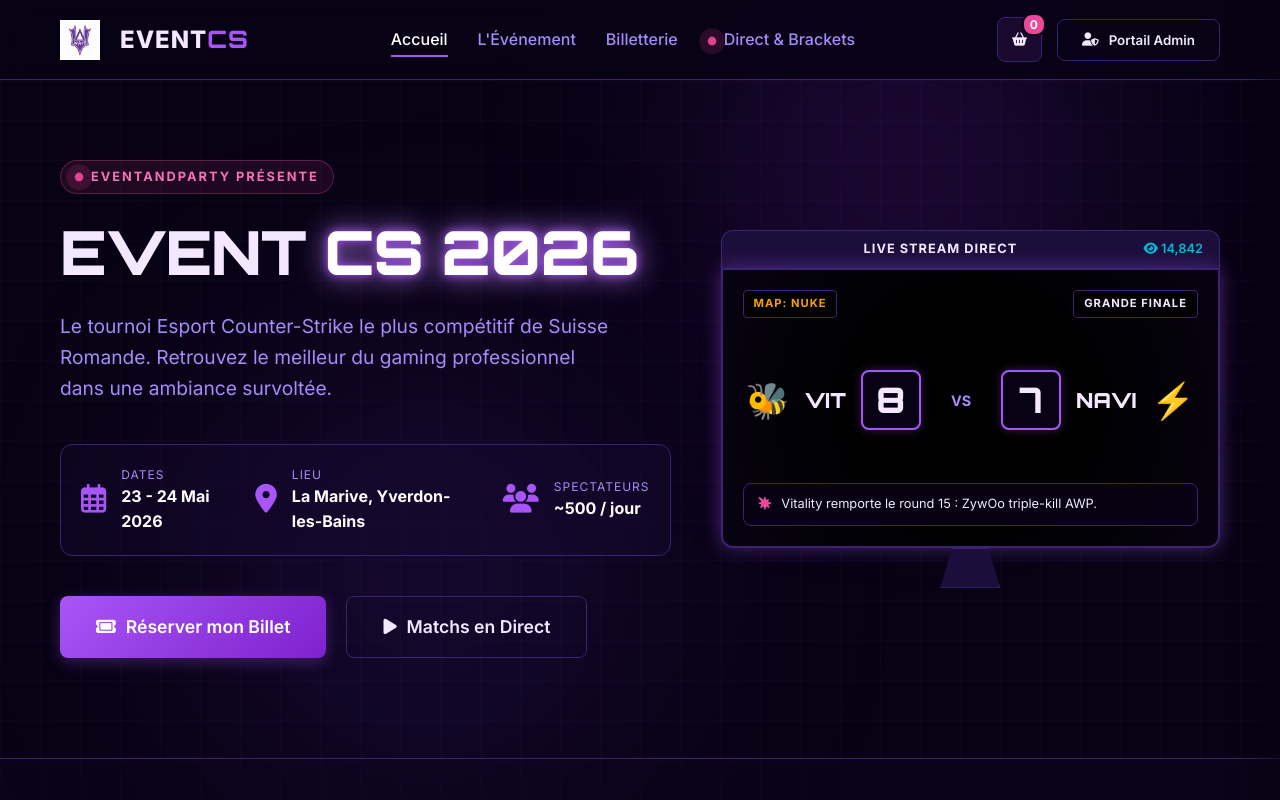
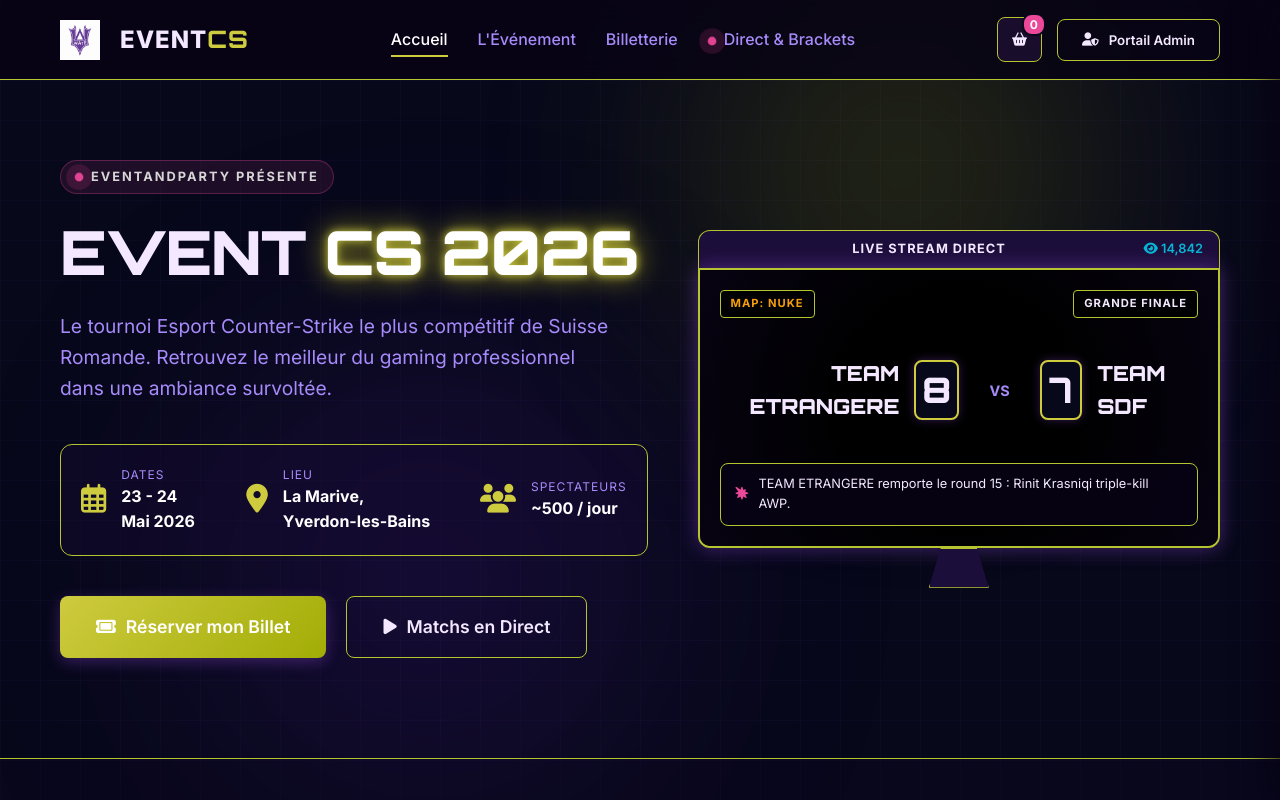
Before and after one commit to maluywortex/Projet-ICT-306-Event-Esport-CS-WATB-Esport, a website: page i306/src/frontend/index.html in a window 1280 px wide. Shown: the top 800 px of the page. Drawn offline with Linux system fonts and the light colour scheme.

Commit message:
last commit style

```diff
--- a/i306/src/frontend/index.html
+++ b/i306/src/frontend/index.html
@@ -362,21 +362,21 @@
                             <!-- Live Score overlay inside screen -->
                             <div class="live-stream-teams">
                                 <div class="stream-team text-right">
-                                    <span class="logo">🐝</span>
-                                    <span class="name">VIT</span>
+                                    <span class="logo"></span>
+                                    <span class="name">TEAM ETRANGERE</span>
                                     <span class="score score-vibrant" id="stream-score-a">8</span>
                                 </div>
                                 <div class="stream-vs">VS</div>
                                 <div class="stream-team text-left">
                                     <span class="score score-vibrant" id="stream-score-b">7</span>
-                                    <span class="name">NAVI</span>
-                                    <span class="logo">⚡</span>
+                                    <span class="name">TEAM SDF</span>
+                                    <span class="logo"></span>
                                 </div>
                             </div>
 
                             <!-- Simulated round actions overlay -->
                             <div class="stream-dynamic-ticker" id="stream-dynamic-ticker">
-                                <i class="fa-solid fa-burst"></i> Vitality remporte le round 15 : ZywOo triple-kill AWP.
+                                <i class="fa-solid fa-burst"></i> TEAM ETRANGERE remporte le round 15 : Rinit Krasniqi triple-kill AWP.
                             </div>
                         </div>
                         <div class="monitor-stand"></div>
--- a/i306/src/frontend/styles.css
+++ b/i306/src/frontend/styles.css
@@ -6,22 +6,22 @@
 
 /* --- CSS VARIABLES & TOKENS --- */
 :root {
-    --bg-deep: #080314;
-    --bg-dark: #0f0723;
+    --bg-deep: #07081a;
+    --bg-dark: #05162b;
     --bg-card: #180b33;
     --bg-input: #120726;
-    --primary: #a855f7;
-    --primary-glow: #c084fc;
-    --primary-dark: #7e22ce;
+    --primary: #cecb3f;
+    --primary-glow: #b6b321;
+    --primary-dark: #a2ad06;
     --accent: #ec4899;
-    --accent-glow: #f472b6;
+    --accent-glow: #d6d6d6;
     --cyan: #06b6d4;
     --success: #10b981;
     --warning: #f59e0b;
-    --danger: #ef4444;
+    --danger: #bb1d1d;
     --text-main: #f3e8ff;
     --text-muted: #a78bfa;
-    --border-color: #3b2272;
+    --border-color: #b6c52f;
     --glass-bg: rgba(24, 11, 51, 0.6);
     --glass-border: rgba(168, 85, 247, 0.2);
     --font-sans: 'Inter', system-ui, -apple-system, sans-serif;
```
